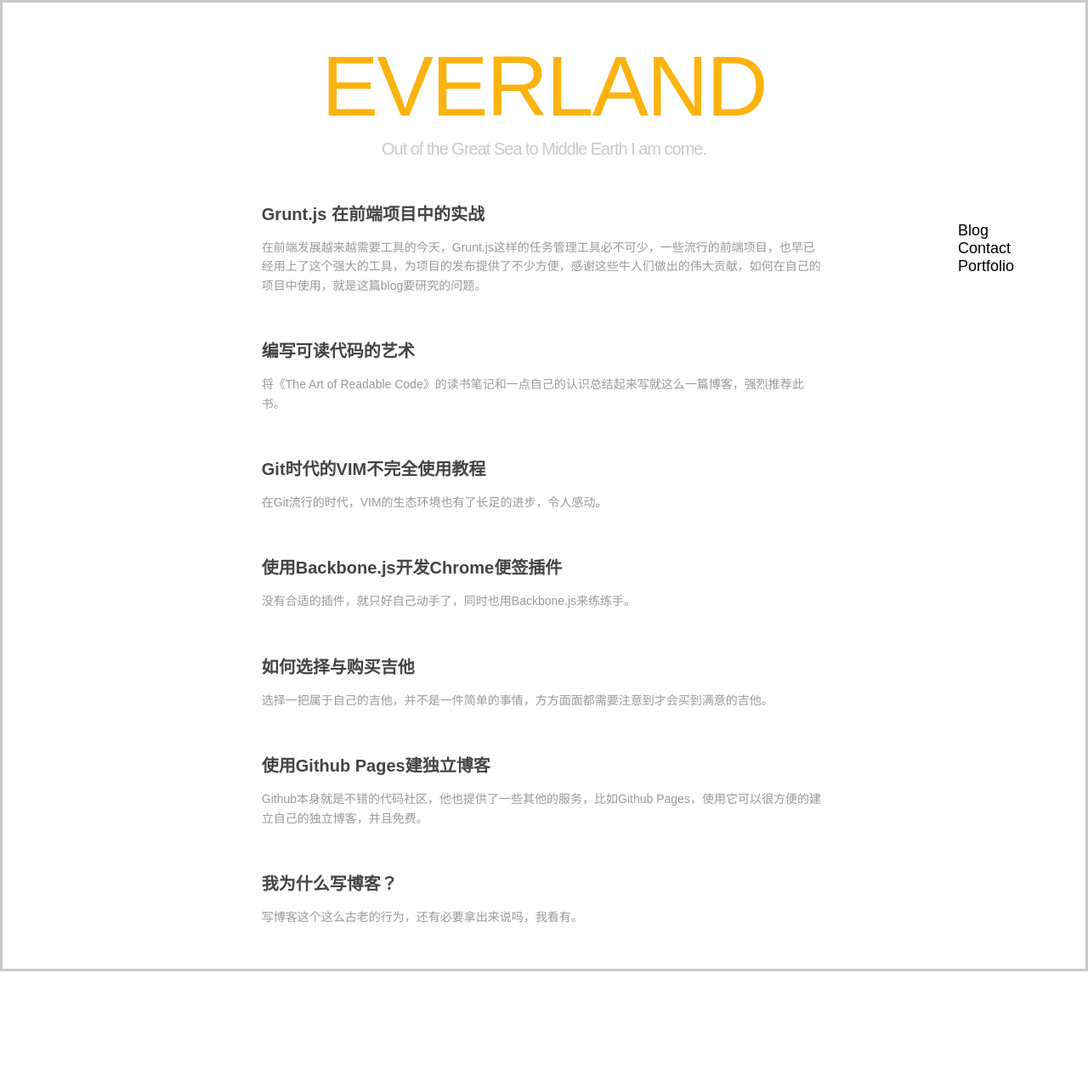
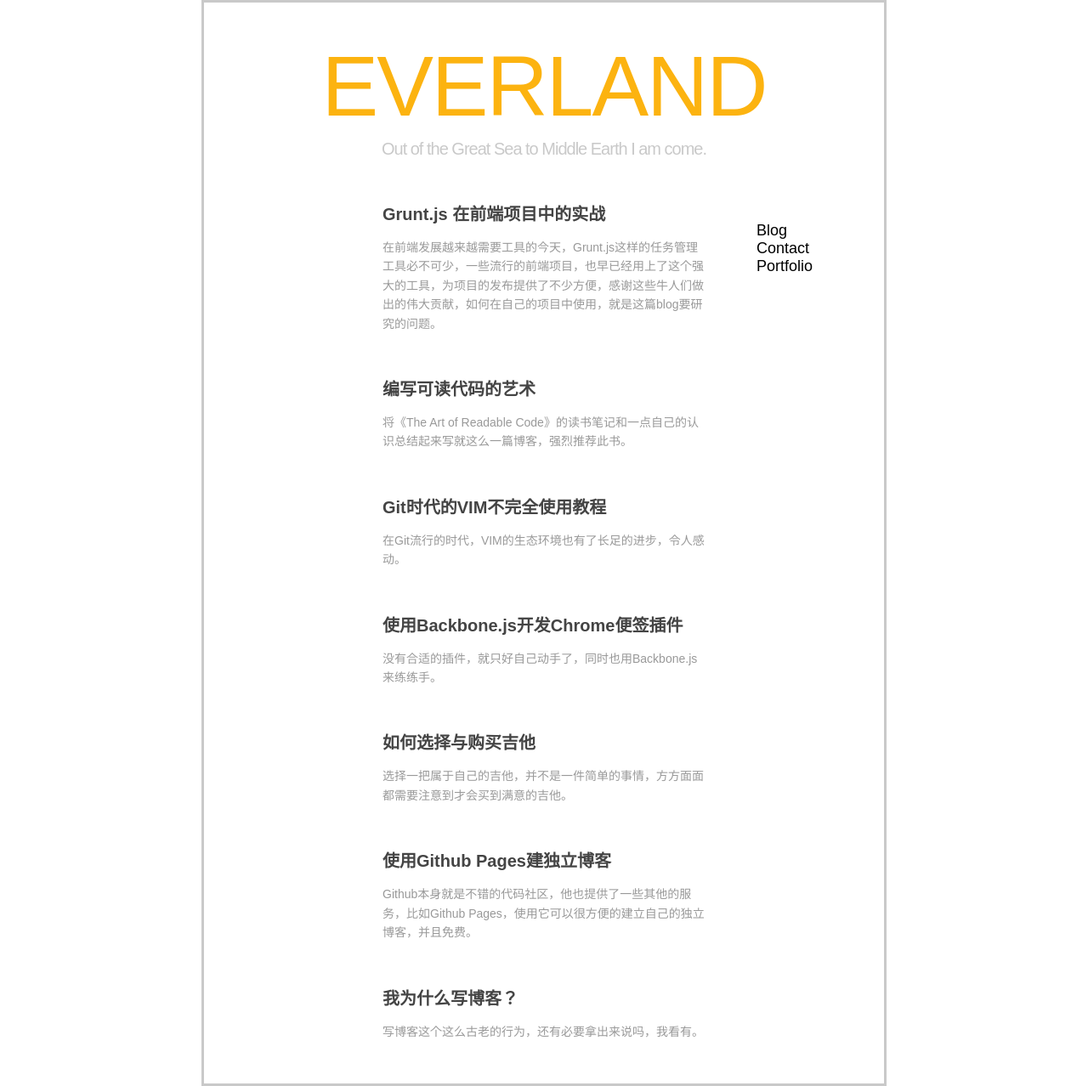
Before and after one commit to lynettelu/lynettelu.github.io, a Jekyll site: the page built from index.md, in a window 1280 px wide. Shown: the whole page at 85% size. Built offline with Jekyll 4.4.1, drawn with Linux system fonts in a browser that asks for light colours; Markdown is read by kramdown in place of the engine named in the settings; before the commit the page ends 1143 px from its top, so only the background shows below that.

Commit message:
modify index style

```diff
--- a/css/default.css
+++ b/css/default.css
@@ -124,7 +124,7 @@ pre ol{margin-left:25px;list-style-type:decimal;}
                           }
 
 .section {
-    display: block;
+    width: 800px;
     border: 3px solid #c9c9c9;
 }
 
```
